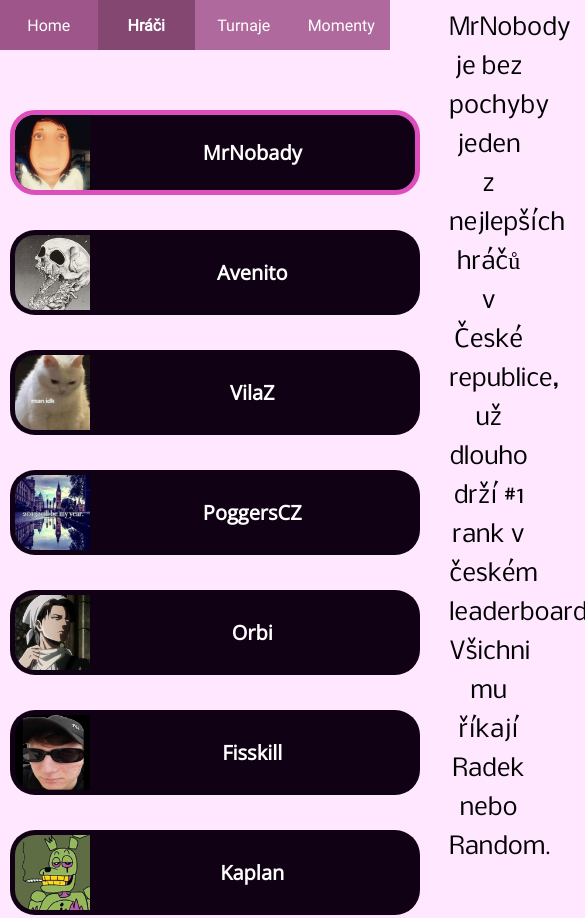
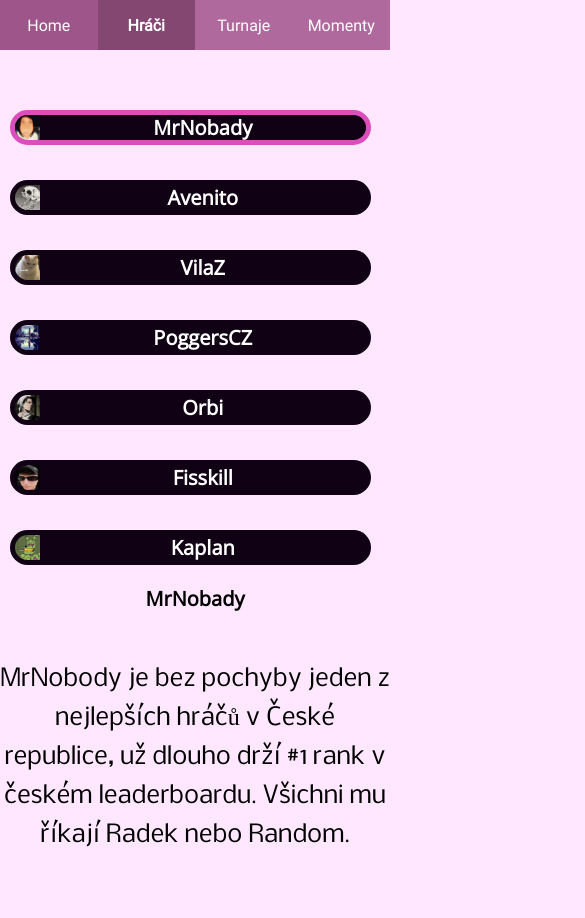
Before and after one commit to Dri3xCz/Osu-Web-Page, a plain HTML site: page hraci.html in a window 390 px wide. Shown: the top 918 px of the page, 585 px wide, since content can reach past the window. Drawn offline with Linux system fonts and the light colour scheme.

Commit message:
ted už fakt poslední

```diff
--- a/style.css
+++ b/style.css
@@ -264,6 +264,30 @@ footer {
     }
 }
 
+@media screen and (max-width: 900px){
+    .flex {
+        flex-direction: column;
+    }
+
+    #players-con {
+        width: 90%;
+    }
+
+    .player-container {
+        height: 25px;
+    }
+
+    #playertext-con {
+        width: 100%;
+        margin: 0;
+        justify-content: start;
+    }
+
+    #playerInfo {
+        max-width: 100%;
+    }
+}
+
 @media screen and (max-width: 650px) {
     h1 {
         font-size: 1rem;
```
